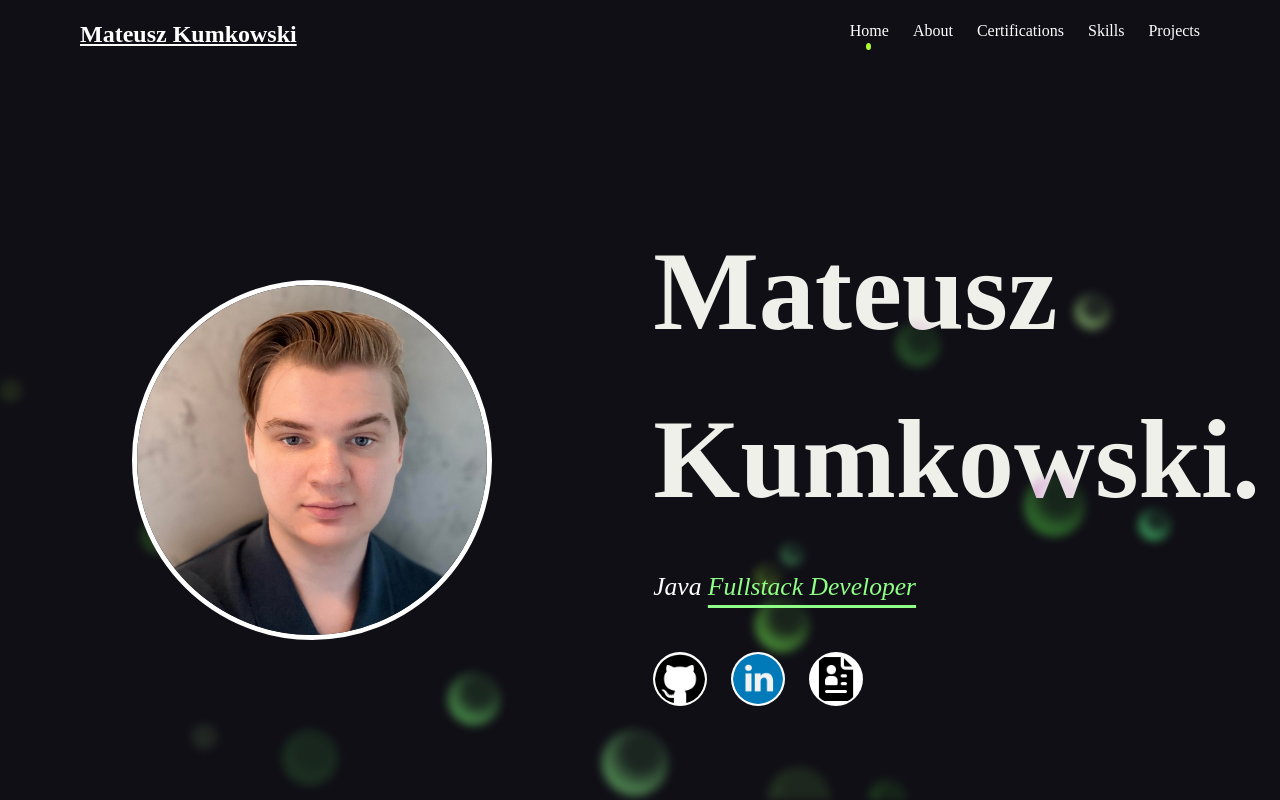
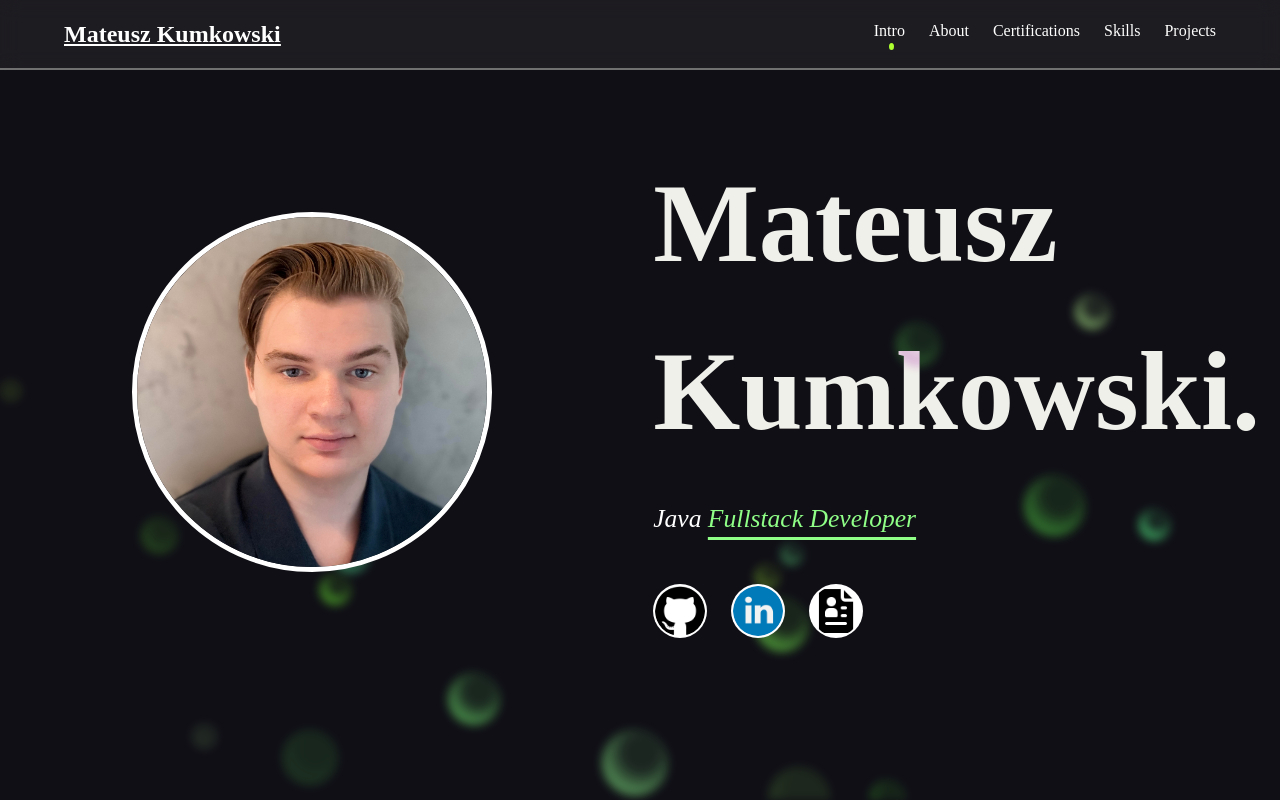
Before and after one commit to KumkowskiMateusz/KumkowskiMateusz.github.io, a React (Vite) app in the folder personal-website/: page / in a window 1280 px wide. Shown: the top 800 px of the page. Built offline with nearby package versions, Linux system fonts and the light colour scheme; a web font is replaced by a local one.

Commit message:
feat: Update Navbar and Sidebar components; rename Home to Intro and add Certifications and Skills sections

```diff
--- a/personal-website/src/components/Navbar/Navbar.scss
+++ b/personal-website/src/components/Navbar/Navbar.scss
@@ -1,3 +1,19 @@
+#long-nav{
+    z-index: 1000;
+    top:0;
+    position:fixed;
+    padding-inline: 5%;
+    padding-block: 1rem;
+    width: 90%;
+    background-color: rgb(61, 61, 61, 0.3);
+    border-bottom: 2px solid rgba(153, 153, 153, 0.678);
+    backdrop-filter: blur(10px);
+}
+
+#home-button{
+    color: white;
+}
+
 #navbar-grid{
     display: grid;
     gap: 0px;
@@ -13,6 +29,6 @@
     height: 5px;
     grid-row:2;
     transition: all 0.1s ease-in-out;
-    left:16px;
+    left:15px;
     padding-block: 1px;
 }
--- a/personal-website/src/components/Navbar/Navbar.tsx
+++ b/personal-website/src/components/Navbar/Navbar.tsx
@@ -9,7 +9,7 @@ const Navbar: React.FC = () => {
     const {width} = useWindowDimensions();
     const isMobile = width <= 768; // Adjust the breakpoint as needed
 React.useEffect(() => {
-    const navbarHome = document.getElementById('navbar-segment-Home');
+    const navbarHome = document.getElementById('navbar-segment-Intro');
     const navbarAbout = document.getElementById('navbar-segment-About');
     const navbarProjects = document.getElementById('navbar-segment-Projects');
     const navbarCertifications = document.getElementById('navbar-segment-Certifications');
@@ -30,18 +30,18 @@ React.useEffect(() => {
             navbarBubble.style.transform = `translateX(0px)`;
         };
         const handleAboutMouseOver = () => {
-            navbarBubble.style.transform = `translateX(61px)`;
+            navbarBubble.style.transform = `translateX(59px)`;
         };
         const handleCertsMouseOver = () => {
-            navbarBubble.style.transform = `translateX(145px)`;
+            navbarBubble.style.transform = `translateX(142px)`;
         };
 
         const handleSkillsMouseOver = () => {
-            navbarBubble.style.transform = `translateX(230px)`;
+            navbarBubble.style.transform = `translateX(227px)`;
         };
 
         const handleProjectsMouseOver = () => {
-            navbarBubble.style.transform = `translateX(300px)`;
+            navbarBubble.style.transform = `translateX(293px)`;
         };
 
         const handleGridMouseOut = () => {
@@ -53,7 +53,6 @@ React.useEffect(() => {
         navbarProjects.addEventListener('mouseover', handleProjectsMouseOver);
         navbarCertifications.addEventListener('mouseover', handleCertsMouseOver);
         navbarSkills.addEventListener('mouseover', handleSkillsMouseOver);
-
         navbarGrid.addEventListener('mouseleave', handleGridMouseOut);
 
 
@@ -73,15 +72,15 @@ React.useEffect(() => {
     }
     else{
          return (
-            <nav style={{display: 'flex', justifyContent: (width < 800 ? "center" : "space-between"), alignItems: 'center',paddingBlock:'1rem' ,paddingInline:'5rem'}}>
+            <nav id='long-nav' style={{display: 'flex', justifyContent: (width < 800 ? "center" : "space-between"), alignItems: 'center'}}>
 
                 {width < 800 ? <></> :  <div style={{ fontWeight: 'bold', fontSize: '1.5rem', textDecoration:'underline' }}>
-                    Mateusz Kumkowski
+                    <a id='home-button' href=''>Mateusz Kumkowski</a>
                 </div>}
 
                 <div id='navbar-grid'>
                     <ul style={{display: 'flex', listStyle: 'none', gap: '1.5rem', margin: 0, padding: 0}}>
-                        <NavbarSegment text="Home" hyperlink="#intro"/>
+                        <NavbarSegment text="Intro" hyperlink="#intro"/>
                         <NavbarSegment text="About" hyperlink="#about-me"/>
                         <NavbarSegment text="Certifications" hyperlink="#Certifications"/>
                         <NavbarSegment text="Skills" hyperlink="#Skills"/>
--- a/personal-website/src/components/Navbar/Sidebar/Sidebar.tsx
+++ b/personal-website/src/components/Navbar/Sidebar/Sidebar.tsx
@@ -17,6 +17,8 @@ const Sidebar = () => {
                 <SidebarSegment text='Home' hyperlink='#intro' onClick={handleMenuClick}/>
                 <SidebarSegment text='About' hyperlink='#about-me' onClick={handleMenuClick}/>
                 <SidebarSegment text='Projects' hyperlink='#projects' onClick={handleMenuClick}/>
+                <SidebarSegment text='Certifications' hyperlink='#certifications' onClick={handleMenuClick}/>
+                <SidebarSegment text='Skills' hyperlink='#skills' onClick={handleMenuClick}/>
             </div>
         </nav>
     </>
```
